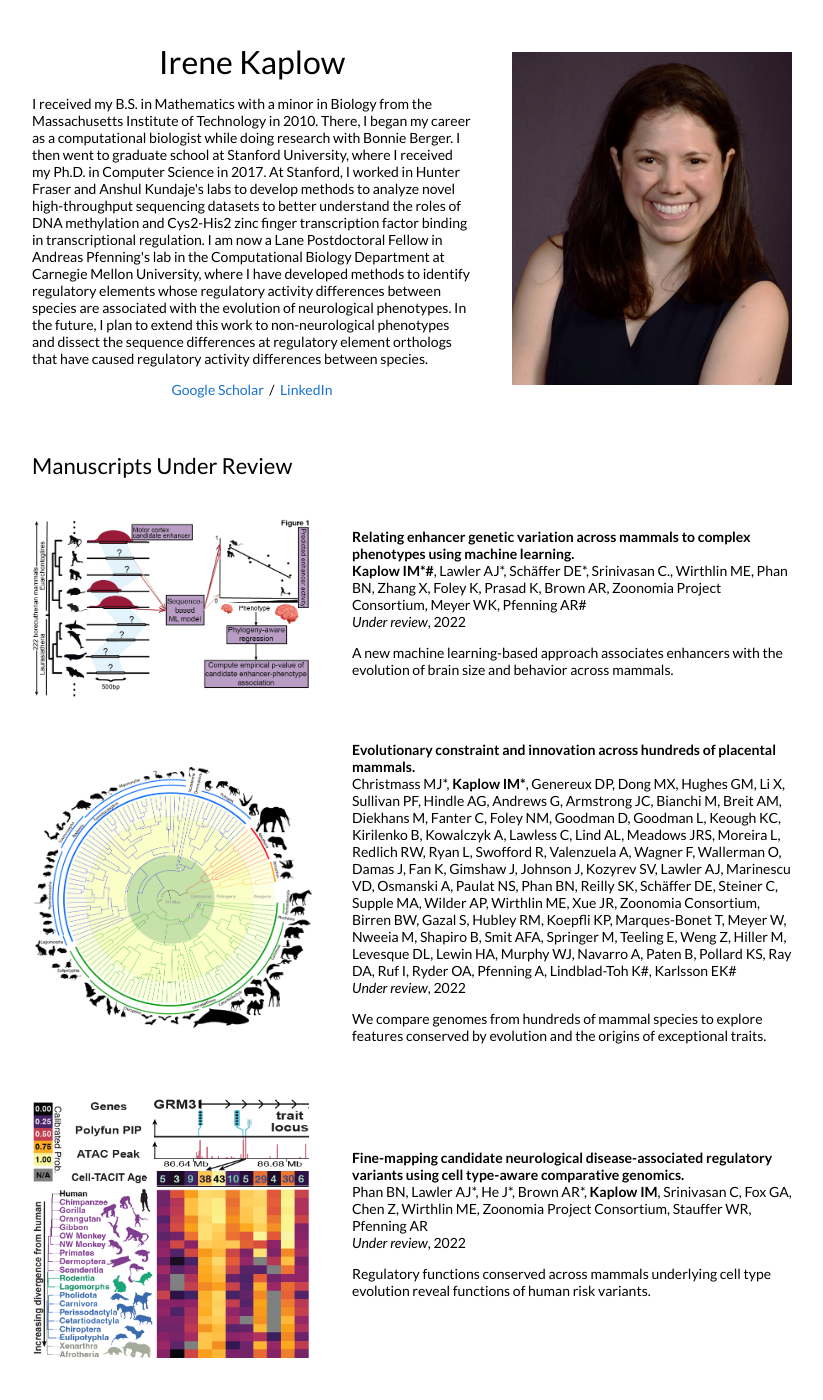
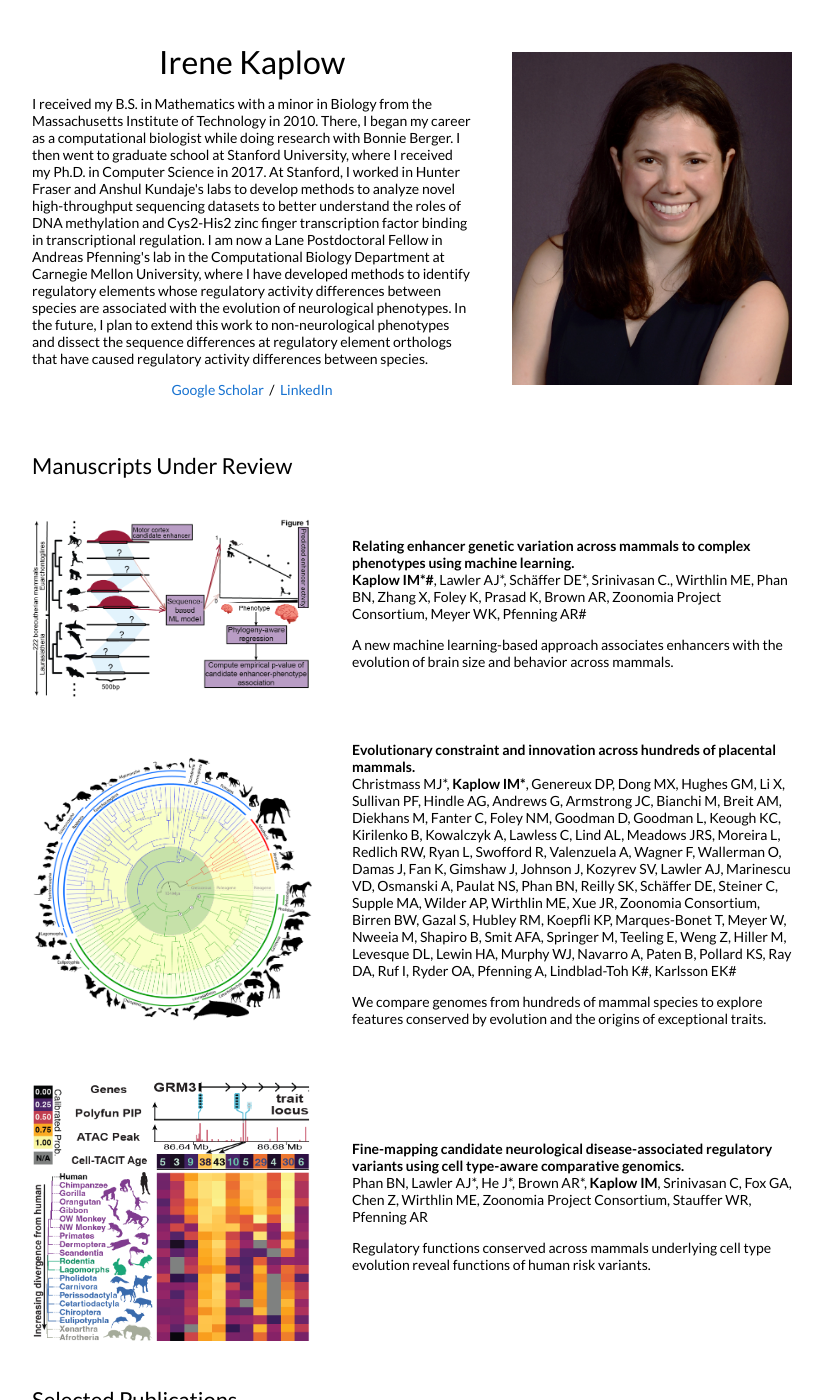
Before and after one commit to imk1/imk1.github.io, a Jekyll site: the page built from _posts/2022-8-28-Biorxiv2022a.markdown, in a window 1280 px wide and 1400 px high. Shown: the whole window, without its empty margins (228-1051 px from the left). Built offline with Jekyll 4.4.1, drawn with Linux system fonts in a browser that asks for light colours.

Commit message:
Revert "I put the venue back into the markdown files for preprints."
This reverts commit 61b914ea59a4afca76cbb8c9ba55a5a029e7fbd9.

```diff
--- a/_layouts/default.html
+++ b/_layouts/default.html
@@ -61,8 +61,6 @@
               <br>
               {{post.authors}}
 
-              <br>
-              <em>{{post.venue}}</em>, {{ post.date | date: "%Y" }}
               <br>
 			  {% if post.preprintlink %}
               <a href="{{post.preprintlink}}">Preprint link</a>
--- a/_posts/2022-8-26-Biorxiv2022c.markdown
+++ b/_posts/2022-8-26-Biorxiv2022c.markdown
@@ -6,6 +6,5 @@ image:  images/Zoonomia_GWAS_figures1E_main.png
 categories: preprint
 author: "Irene Kaplow"
 authors: "Phan BN, Lawler AJ*, He J*, Brown AR*, <strong>Kaplow IM</strong>, Srinivasan C, Fox GA, Chen Z, Wirthlin ME, Zoonomia Project Consortium, Stauffer WR, Pfenning AR"
-venue: "Under review"
 ---
 Regulatory functions conserved across mammals underlying cell type evolution reveal functions of human risk variants.
--- a/_posts/2022-8-27-Biorxiv2022b.markdown
+++ b/_posts/2022-8-27-Biorxiv2022b.markdown
@@ -6,6 +6,5 @@ image:  images/Fig_1b_TREE.png
 categories: preprint
 author: "Irene Kaplow"
 authors: "Christmass MJ*, <strong>Kaplow IM*</strong>, Genereux DP, Dong MX, Hughes GM, Li X, Sullivan PF, Hindle AG, Andrews G, Armstrong JC, Bianchi M, Breit AM, Diekhans M, Fanter C, Foley NM, Goodman D, Goodman L, Keough KC, Kirilenko B, Kowalczyk A, Lawless C, Lind AL, Meadows JRS, Moreira L, Redlich RW, Ryan L, Swofford R, Valenzuela A, Wagner F, Wallerman O, Damas J, Fan K, Gimshaw J, Johnson J, Kozyrev SV, Lawler AJ, Marinescu VD, Osmanski A, Paulat NS, Phan BN, Reilly SK, Schäffer DE, Steiner C, Supple MA, Wilder AP, Wirthlin ME, Xue JR, Zoonomia Consortium, Birren BW, Gazal S, Hubley RM, Koepfli KP, Marques-Bonet T, Meyer W, Nweeia M, Shapiro B, Smit AFA, Springer M, Teeling E, Weng Z, Hiller M, Levesque DL, Lewin HA, Murphy WJ, Navarro A, Paten B, Pollard KS, Ray DA, Ruf I, Ryder OA, Pfenning A, Lindblad-Toh K#, Karlsson EK#"
-venue: "Under review"
 ---
 We compare genomes from hundreds of mammal species to explore features conserved by evolution and the origins of exceptional traits.
--- a/_posts/2022-8-28-Biorxiv2022a.markdown
+++ b/_posts/2022-8-28-Biorxiv2022a.markdown
@@ -6,6 +6,5 @@ image:  images/Figure1_tacitOverview8.png
 categories: preprint
 author: "Irene Kaplow"
 authors: "<strong>Kaplow IM*#</strong>, Lawler AJ*, Schäffer DE*, Srinivasan C., Wirthlin ME, Phan BN, Zhang X, Foley K, Prasad K, Brown AR, Zoonomia Project Consortium, Meyer WK, Pfenning AR#"
-venue: "Under review"
 ---
 A new machine learning-based approach associates enhancers with the evolution of brain size and behavior across mammals.
```
